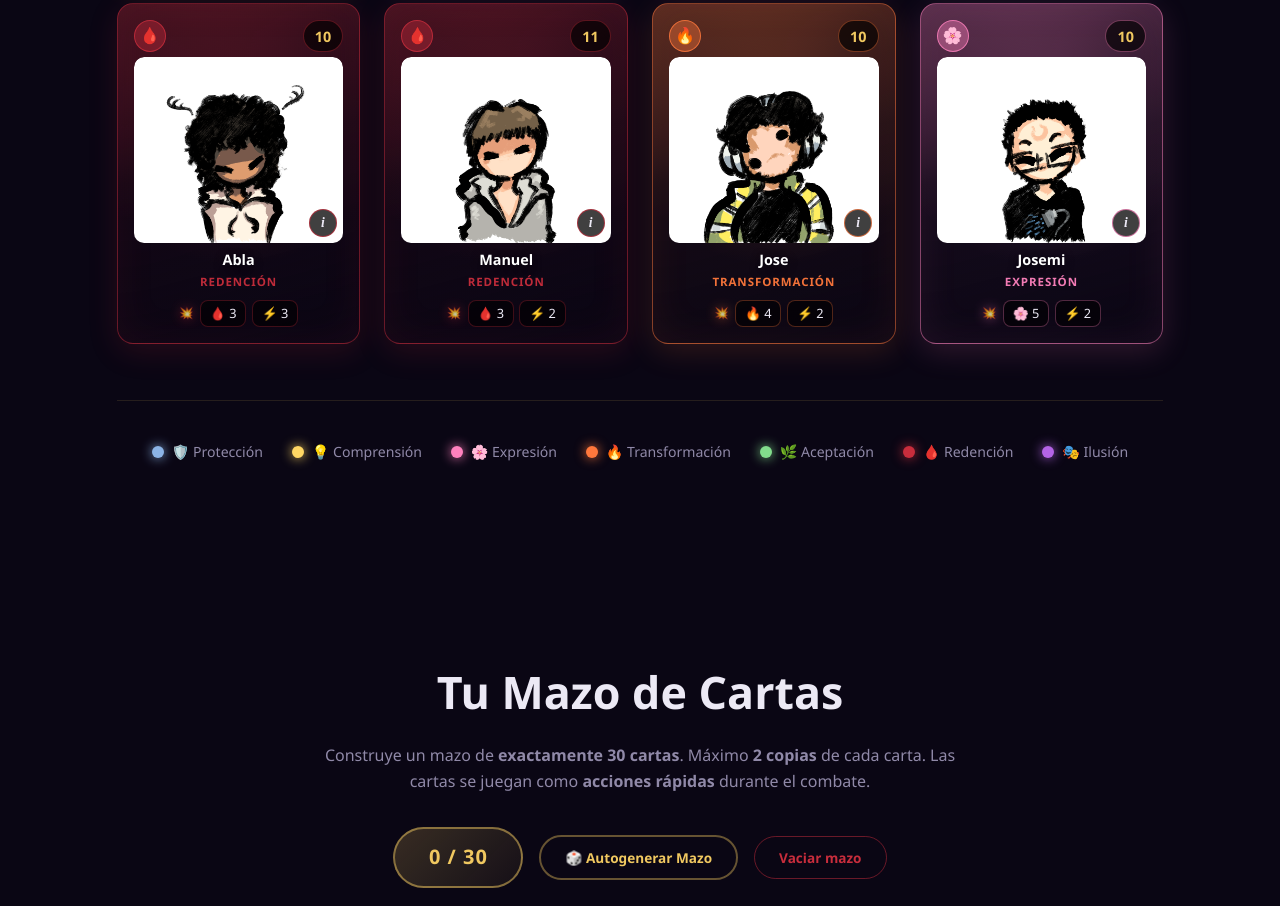
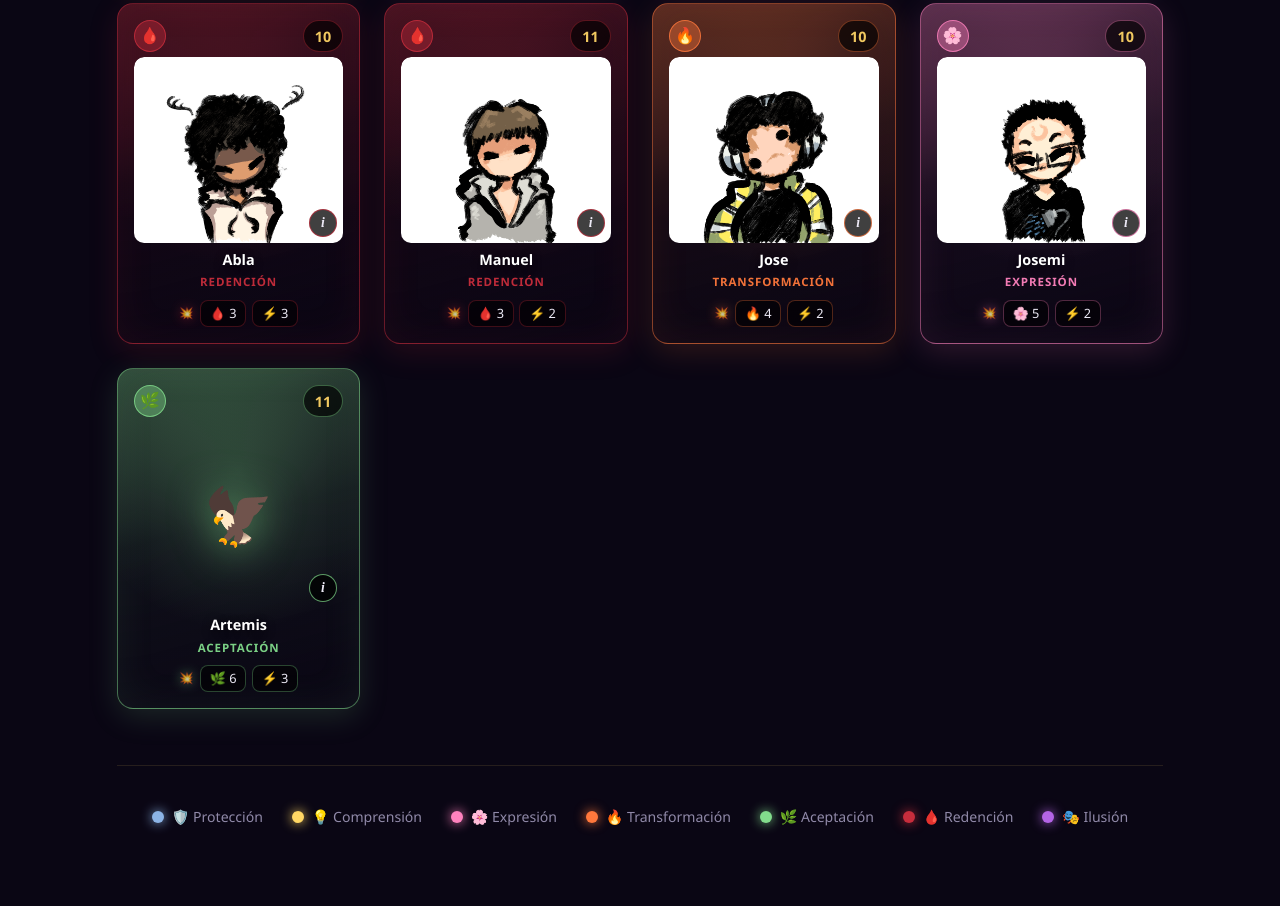
Before and after one commit to riuku604170/azaria-tcg, a plain HTML site: page index.html in a window 1280 px wide. Shown: the part 1981-2887 px from the top of the page. Drawn offline with Linux system fonts and the light colour scheme.

Commit message:
Update index.html

```diff
--- a/index.html
+++ b/index.html
@@ -145,6 +145,14 @@
       <div class="card-name">Josemi</div>
       <div class="card-element">Expresión</div>
       <div class="card-bottom" title="Coste de su Habilidad Definitiva"><span class="ult-icon">💥</span><span class="cost">🌸 5</span><span class="cost">⚡ 2</span></div>
+    </div>
+
+    <div class="char-card reveal" data-el="aceptacion" data-character="artemis" title="Vuelo">
+      <div class="card-top"><span class="el-badge">🌿</span><span class="hp-badge">11</span></div>
+      <div class="portrait" data-fallback="🦅"><img src="img/artemis.png" alt="Artemis" class="portrait-img" style="opacity:0;" loading="lazy" onload="this.style.opacity=1;" onerror="this.style.display='none';"></div>
+      <div class="card-name">Artemis</div>
+      <div class="card-element">Aceptación</div>
+      <div class="card-bottom" title="Coste de su Habilidad Definitiva"><span class="ult-icon">💥</span><span class="cost">🌿 6</span><span class="cost">⚡ 3</span></div>
     </div>
 
   </div>
```
